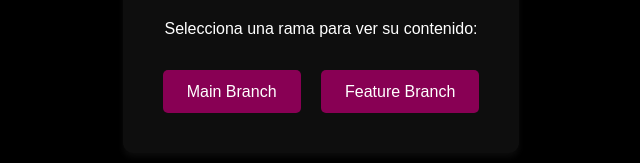
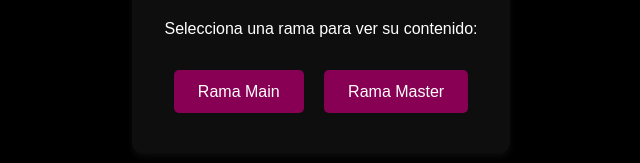
Before and after one commit to AndreaSaraTeglasNagy/AndreaSaraTeglasNagy.github.io, a plain HTML site: page index.html in a window 1280 px wide. Shown: the part 364-527 px from the top of the page, without its empty margins (319-959 px from the left). Drawn offline with Linux system fonts and the light colour scheme.

Commit message:
Update index.html

```diff
--- a/index.html
+++ b/index.html
@@ -55,8 +55,8 @@
         <h1>GitHub Ramas</h1>
         <p>Selecciona una rama para ver su contenido:</p>
         <div class="buttons">
-            <a href="https://github.com/AndreaSaraTeglasNagy/repo-animacion.git" target="_blank">Main Branch</a>
-            <a href="https://github.com/AndreaSaraTeglasNagy/repo-animacion.git" target="_blank">Feature Branch</a>
+            <a href="https://github.com/AndreaSaraTeglasNagy/repo-animacion.git" target="_blank">Rama Main</a>
+            <a href="https://github.com/AndreaSaraTeglasNagy/repo-animacion.git" target="_blank">Rama Master</a>
         </div>
 </body>
 </html>
```
